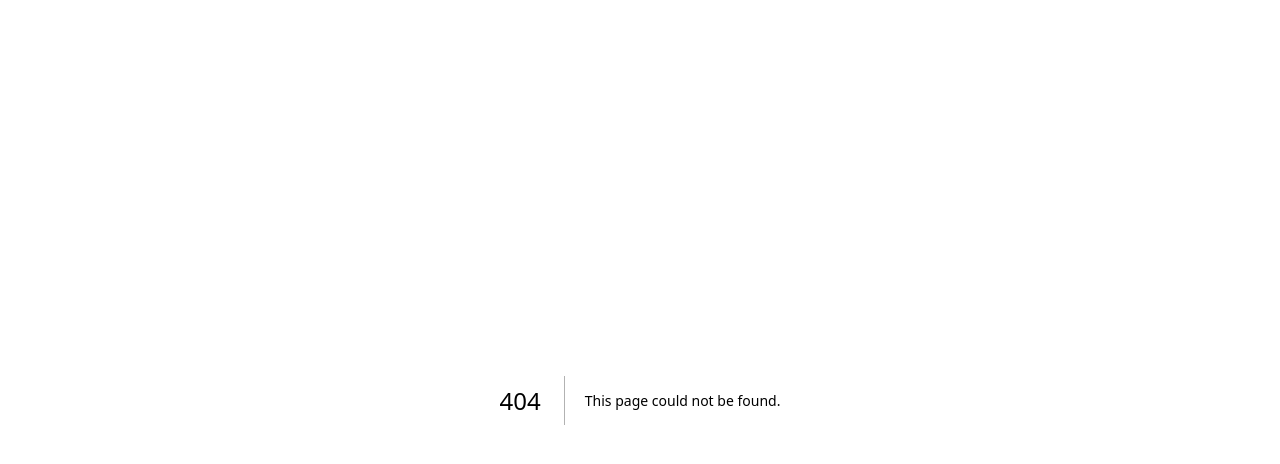
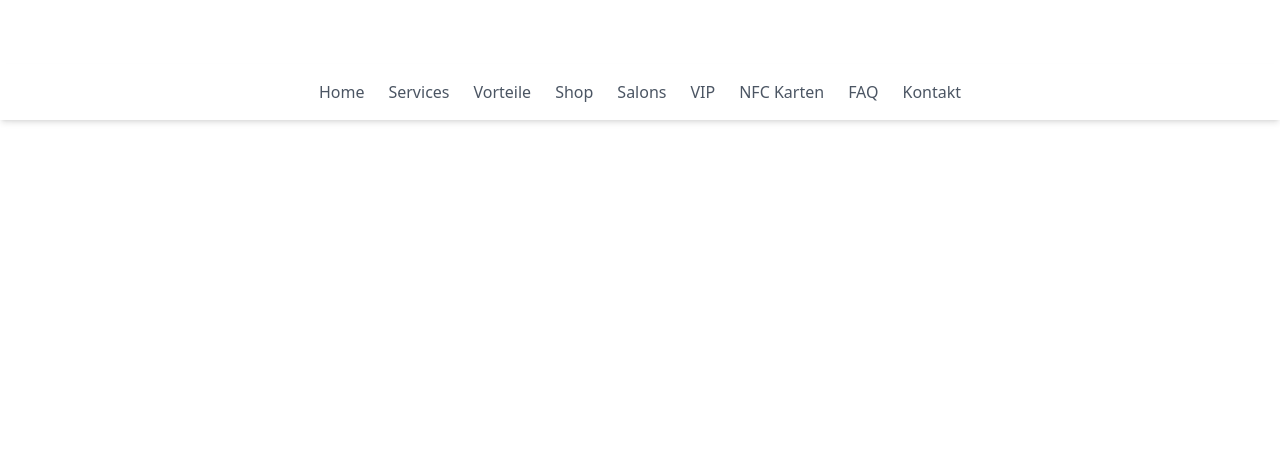
Before and after one commit to omarawel/styflex, a Next.js app: page /components/StickyNav in a window 1280 px wide. Before the commit this address had no page. Shown: the top 464 px of the page. Built offline with nearby package versions, Linux system fonts and the light colour scheme.

Commit message:
Create StickyNav.tsx

```diff
--- /dev/null
+++ b/pages/components/StickyNav.tsx
@@ -0,0 +1,62 @@
+import { useEffect, useState } from 'react';
+
+const StickyNav: React.FC = () => {
+  const [activeSection, setActiveSection] = useState('');
+
+  const sections = [
+    { id: 'hero', label: 'Home' },
+    { id: 'services', label: 'Services' },
+    { id: 'vorteile', label: 'Vorteile' },
+    { id: 'shop', label: 'Shop' },
+    { id: 'salons', label: 'Salons' },
+    { id: 'vip', label: 'VIP' },
+    { id: 'nfc', label: 'NFC Karten' },
+    { id: 'faq', label: 'FAQ' },
+    { id: 'kontakt', label: 'Kontakt' },
+  ];
+
+  useEffect(() => {
+    const handleScroll = () => {
+      const scrollPosition = window.scrollY + 100;
+      for (const section of sections) {
+        const element = document.getElementById(section.id);
+        if (element && element.offsetTop <= scrollPosition) {
+          setActiveSection(section.id);
+        }
+      }
+    };
+
+    window.addEventListener('scroll', handleScroll);
+    return () => window.removeEventListener('scroll', handleScroll);
+  }, []);
+
+  const scrollToSection = (id: string) => {
+    const element = document.getElementById(id);
+    if (element) {
+      element.scrollIntoView({ behavior: 'smooth' });
+    }
+  };
+
+  return (
+    <nav className="fixed top-16 left-0 right-0 bg-white shadow-md z-50 hidden md:block">
+      <div className="max-w-7xl mx-auto px-4 sm:px-6 lg:px-8">
+        <ul className="flex justify-center space-x-6 py-4">
+          {sections.map((section) => (
+            <li key={section.id}>
+              <button
+                onClick={() => scrollToSection(section.id)}
+                className={`text-gray-600 hover:text-primary transition ${
+                  activeSection === section.id ? 'text-primary font-bold' : ''
+                }`}
+              >
+                {section.label}
+              </button>
+            </li>
+          ))}
+        </ul>
+      </div>
+    </nav>
+  );
+};
+
+export default StickyNav;
```
